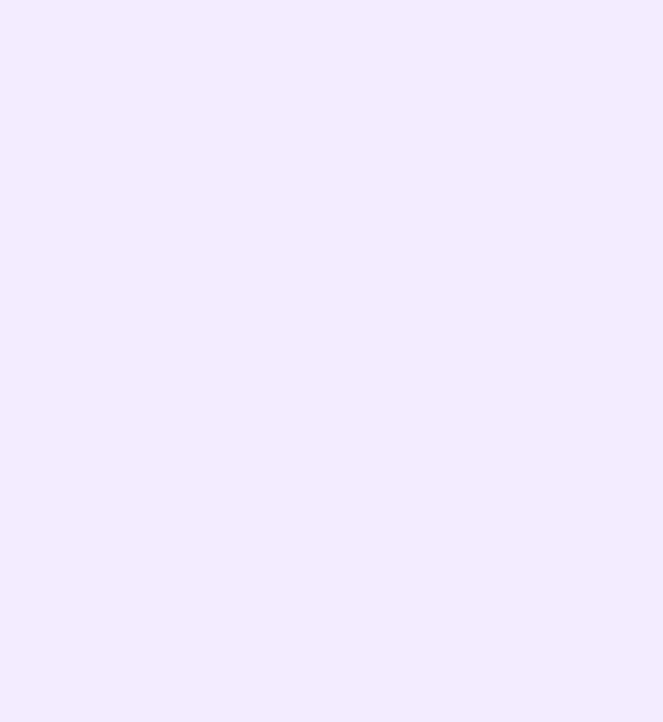
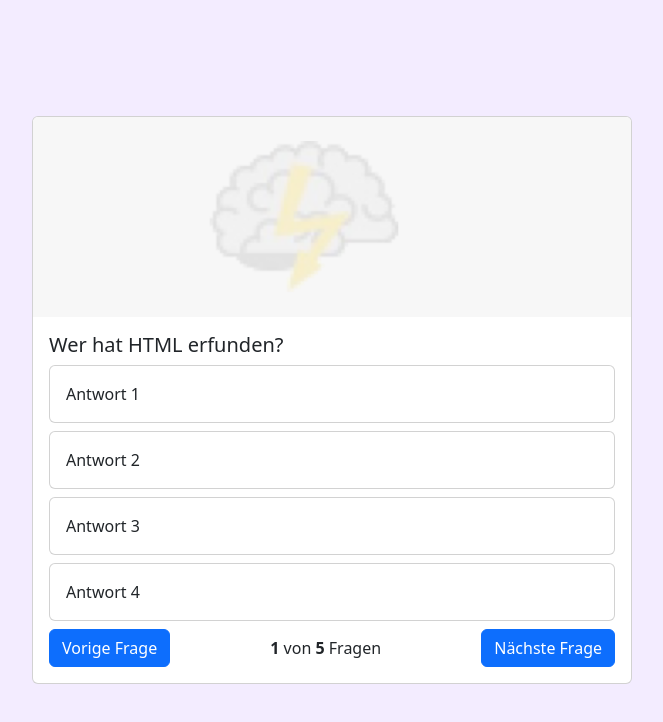
Before and after one commit to devkoepeli/QuizApp, a website: page index.html in a window 1280 px wide. Shown: the whole page, without its empty margins (308-971 px from the left). Drawn offline with Linux system fonts and the light colour scheme.

Commit message:
added base card

```diff
--- a/index.html
+++ b/index.html
@@ -1,5 +1,6 @@
 <!DOCTYPE html>
 <html lang="en">
+
 <head>
     <meta charset="UTF-8">
     <meta http-equiv="X-UA-Compatible" content="IE=edge">
@@ -12,7 +13,43 @@
     <script src="scripts/script.js"></script>
     <script src="scripts/bootstrap.bundle.min.js"></script>
 </head>
+
 <body>
 
+    <div class="card-container">
+        <div class="card quiz-card">
+            <img src="img/Quizapp-blue/bg b.png" class="card-img-top" alt="Bild vom Quiz">
+            <div class="card-body">
+                <h5 class="card-title">Wer hat HTML erfunden?</h5>
+                <div class="card mb-2">
+                    <div class="card-body">
+                        Antwort 1
+                    </div>
+                </div>
+                <div class="card mb-2">
+                    <div class="card-body">
+                        Antwort 2
+                    </div>
+                </div>
+                <div class="card mb-2">
+                    <div class="card-body">
+                        Antwort 3
+                    </div>
+                </div>
+                <div class="card">
+                    <div class="card-body">
+                        Antwort 4
+                    </div>
+                </div>
+
+                <div class="question-footer mt-2">
+                    <button type="button" class="btn btn-primary">Vorige Frage</button>
+                    <span><strong>1</strong> von <strong>5</strong> Fragen</span>
+                    <button type="button" class="btn btn-primary">Nächste Frage</button>
+                </div>
+        </div>
+    </div>
+
 </body>
+
 </html>
--- a/styles/style.css
+++ b/styles/style.css
@@ -13,3 +13,26 @@ body {
     background-color: #F3ECFF;
     min-height: 100vh;
 }
+
+.card-container {
+    display: flex;
+    align-items: center;
+    justify-content: center;
+    height: 100vh;
+}
+
+.card-img-top {
+    height: 200px;
+    object-fit: cover;
+}
+
+.quiz-card {
+    max-width: 600px;
+    width: 100%;
+}
+
+.question-footer {
+    display: flex;
+    justify-content: space-between;
+    align-items: center;
+}
```
